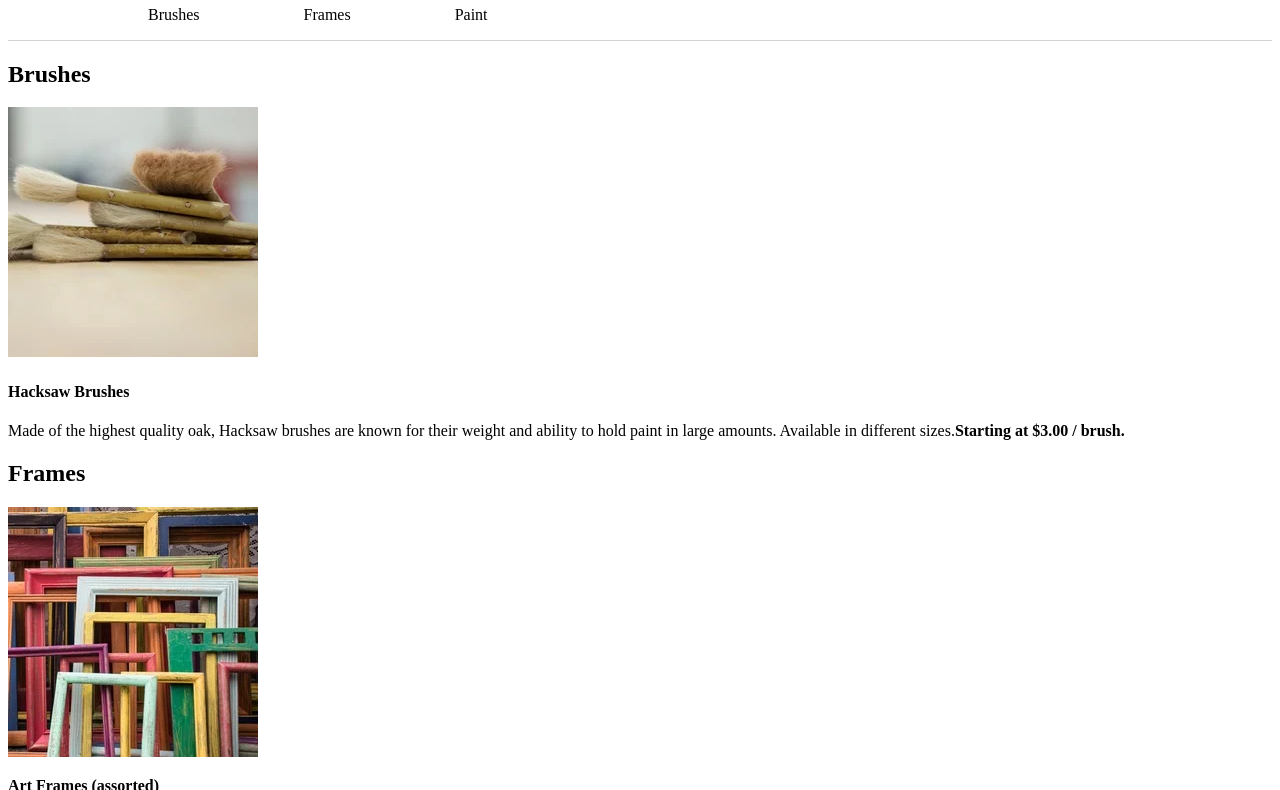
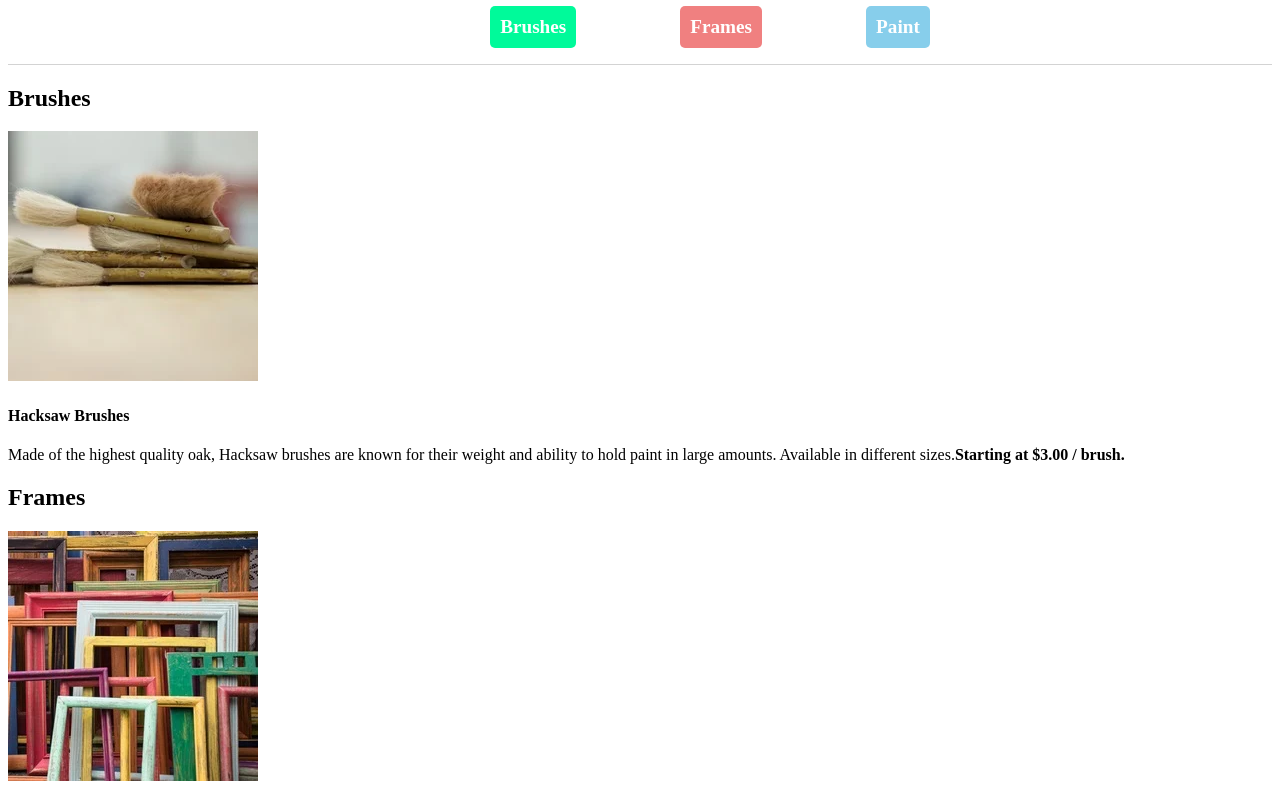
Before and after one commit to SilentStealth0/Dasmoto-s-Arts-Crafts-V2, a website: page html/index.html in a window 1280 px wide. Shown: the part 139-929 px from the top of the page. Drawn offline with Linux system fonts and the light colour scheme.

Commit message:
Bolded nav and changed the look of the nav buttons

```diff
--- a/css/index.css
+++ b/css/index.css
@@ -10,10 +10,11 @@ header {
   text-align: right;
 }
 
+.navigation li a{
+  color: white;
+  text-decoration: none;
+  font-size: larger;
 
-.navigation li a{
-  color: black;
-  text-decoration: none;
 }
 
 .navigation li{
@@ -21,13 +22,25 @@ header {
   text-align: center;
   cursor: pointer;
   margin-left: 100px;
+  padding: 10px;
+  border-radius: 5px;
 }
 
 .navigation{
-  text-align: left;
+  text-align: center;
 }
 
 nav{
   border-bottom: 1px solid lightgray;
   border-top: 1px solid lightgray;
 }
+
+.brush_nav{
+  background-color: mediumspringgreen;
+}
+.frame_nav{
+  background-color: lightcoral;
+}
+.paint_nav{
+  background-color: skyblue;
+}
--- a/html/index.html
+++ b/html/index.html
@@ -21,9 +21,9 @@
 </header>
 <nav>
   <ul class="navigation">
-    <li class="brush_nav"><a href="#Brushes">Brushes</a></li>
+    <strong><li class="brush_nav"><a href="#Brushes">Brushes</a></li>
     <li class="frame_nav"><a href="#Frames">Frames</a></li>
-    <li class="paint_nav"><a href="#Paint">Paint</a></li>
+    <li class="paint_nav"><a href="#Paint">Paint</a></li></strong>
   </ul>
 </nav>
 <main>
```
